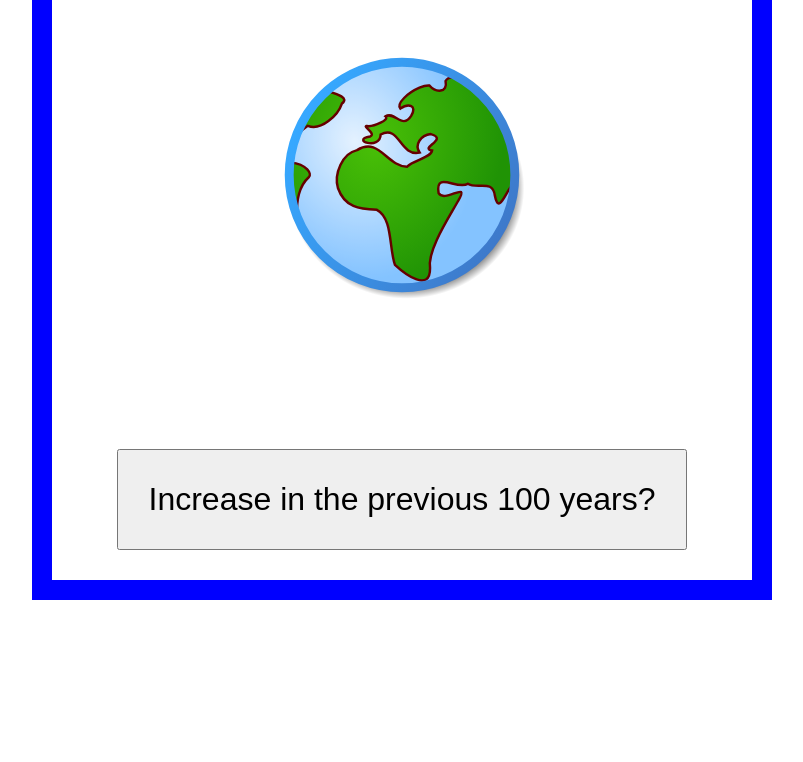
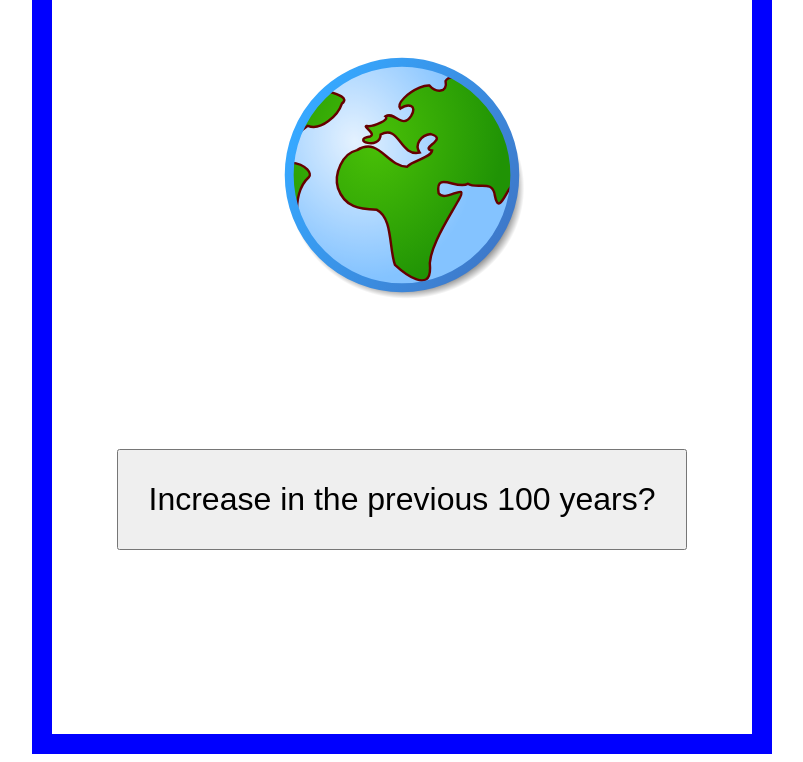
Before and after one commit to agilesumo/100yearsvisual, a plain HTML site: page index.html in a window 1280 px wide. Shown: the part 181-943 px from the top of the page, without its empty margins (238-1041 px from the left). Before the commit the page ends 800 px from the top, so only its background shows below. Drawn offline with Linux system fonts and the light colour scheme.

Commit message:
Update index.html

```diff
--- a/index.html
+++ b/index.html
@@ -22,6 +22,15 @@ body{
   max-height:1100px;
 }
 
+@media (10em <= width <= 100em) {
+  /* … */
+  #content{
+    min-height: 800px;
+  }
+
+
+
+}
 
 
 h1{
```
